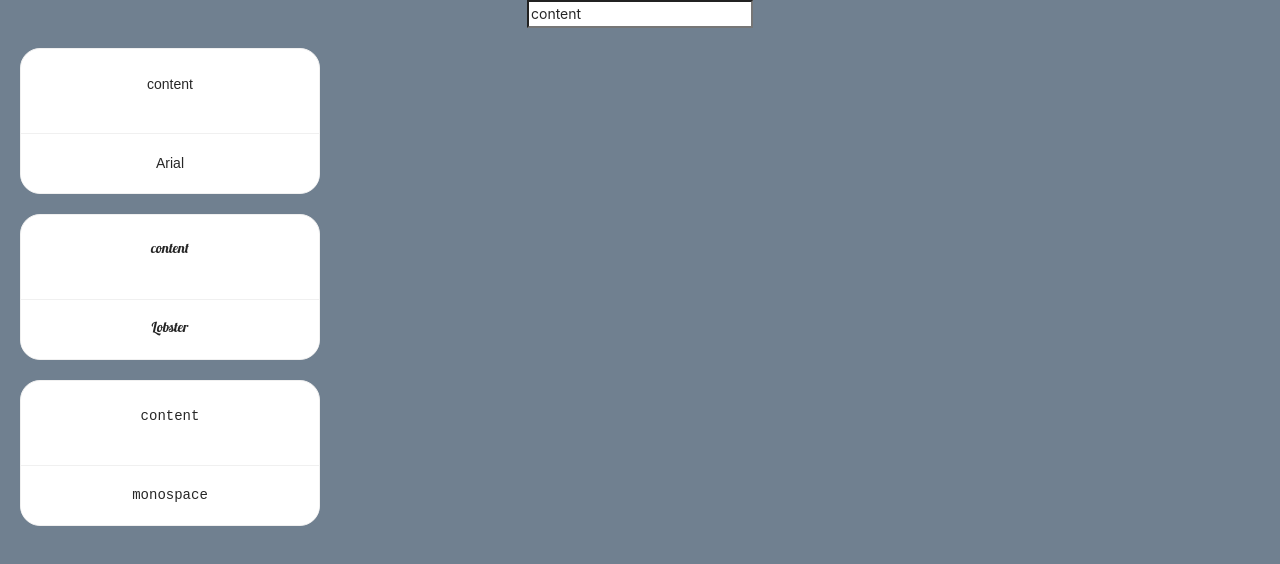
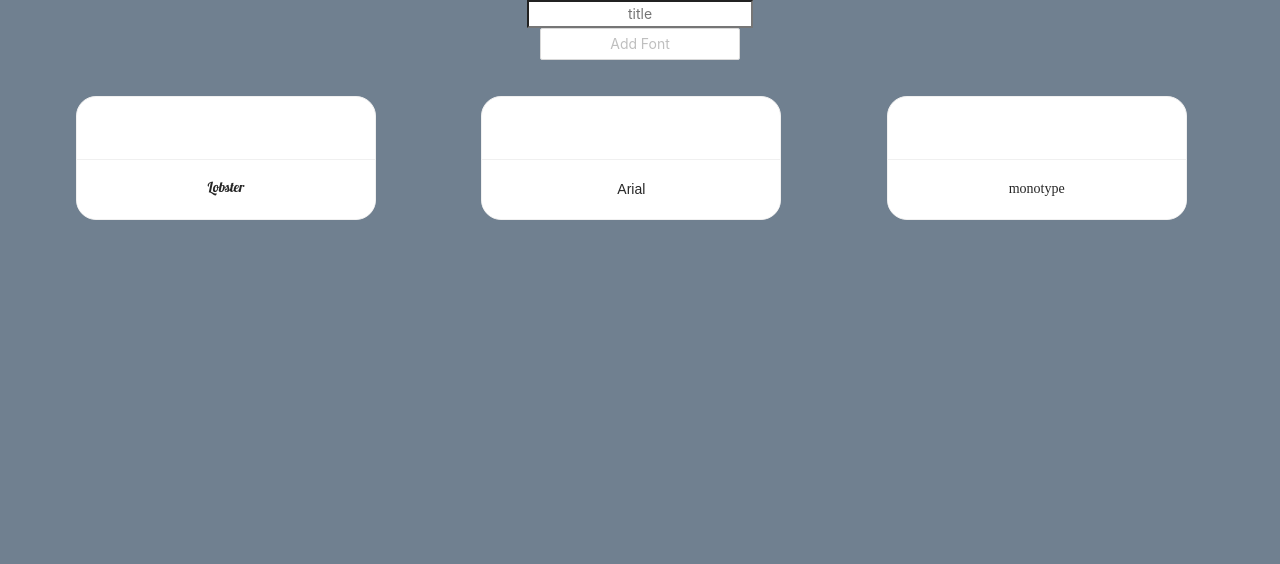
Before and after one commit to shashankp/font-app, a React (Create React App) app: page / in a window 1280 px wide. Shown: the top 564 px of the page. Built offline with nearby package versions, Linux system fonts and the light colour scheme.

Commit message:
add a font

```diff
--- a/src/App.js
+++ b/src/App.js
@@ -1,20 +1,22 @@
 import { useState } from 'react';
 import './App.css';
-import FontCard  from "./components/FontCard";
+import FontCards  from "./components/FontCards";
+import FontList  from "./components/FontList";
 
 function App() {
-  const [content, setContent] = useState("content");
+  const [title, setTitle] = useState("");
+  const [fonts, setFonts] = useState(["Lobster", "Arial", "monotype"]);
 
-  const onChangeHandler = event => {
-    setContent(event.target.value);
- };
+  const createFontCard = (font) => {
+    setFonts([...fonts, font]);
+  }
 
   return (
     <div className="App">
-       <input name="content" type="text" value={content} onChange={onChangeHandler} />
-       <FontCard font="Arial" content={content} />
-       <FontCard font="Lobster" content={content} />
-       <FontCard font="monospace" content={content} />
+       <input style={{ textAlign: 'center' }} placeholder='title' name="title" type="text" value={title} onChange={(e) => {setTitle(e.target.value)}} />
+       <br/>
+       <FontList callback={createFontCard}/>
+       <FontCards fonts={fonts} title={title}/>
     </div>
   );
 }
--- a/src/components/FontCard.jsx
+++ b/src/components/FontCard.jsx
@@ -16,11 +16,11 @@ function FontCard(props) {
         }}
         actions={[
             <h4 style={{ paddingTop: "6px", fontFamily: font }} key="Name" >
-            {props.title || font}
+            {font}
             </h4>
         ]}
         >
-        <p style={{ fontFamily: font }}>{props.content}</p>
+        <p style={{ fontFamily: font }}>{props.title}</p>
         </Card>
     </div>
     )
--- /dev/null
+++ b/src/components/FontCards.jsx
@@ -0,0 +1,17 @@
+import FontCard from "./FontCard";
+import "antd/dist/antd.min.css";
+import '../styles/FontCards.css';
+
+function FontCards(props) {
+    return (
+        <div className="cards">
+            {props.fonts.map((font, index) => {
+            return (<div className="card" key={index}>
+                <FontCard font={font} title={props.title} />
+            </div>)
+            })}
+        </div>
+    )
+}
+
+export default FontCards;
--- /dev/null
+++ b/src/components/FontList.jsx
@@ -0,0 +1,50 @@
+import { useState } from "react";
+import "antd/dist/antd.min.css";
+import { AutoComplete } from 'antd';
+
+const mockVal = (str, repeat = 1) => ({
+    value: str.repeat(repeat),
+});
+
+const searchFontWithFragment = (str) => {
+    const fontList = ["Lobster", "Arial", "Times New Roman", "Courier New", "Verdana"];
+    const filteredFonts = fontList.filter(font => font.toLowerCase().includes(str.toLowerCase()));
+    return filteredFonts.map(font => ({ label: font, value: font }));
+}
+
+function FontList(props) {
+
+    const [value, setValue] = useState("");
+    const [options, setOptions] = useState([]);
+
+    const onSelect = (data) => {
+        console.log('onSelect', data);
+        props.callback(data);
+    };
+
+    const onChange = (data) => {
+        setValue(data);
+    };
+
+    const onSearch = (searchText) => {
+        setOptions(
+            !searchText ? [] : searchFontWithFragment(searchText),
+          );
+    }
+
+    return (
+    <>
+        <AutoComplete
+          value={value}
+          options={options}
+          style={{ width: 200 }}
+          onSelect={onSelect}
+          onSearch={onSearch}
+          onChange={onChange}
+          placeholder="Add Font"
+          />
+    </>
+    )
+}
+
+export default FontList;
--- /dev/null
+++ b/src/styles/FontCards.css
@@ -0,0 +1,20 @@
+.card {
+    padding: 1rem;
+  }
+
+  .cards {
+    max-width: 1200px;
+    margin: 0 auto;
+    display: grid;
+    grid-gap: 1rem;
+  }
+
+  /* Screen larger than 600px? 2 column */
+  @media (min-width: 600px) {
+    .cards { grid-template-columns: repeat(2, 1fr); }
+  }
+
+  /* Screen larger than 900px? 3 columns */
+  @media (min-width: 900px) {
+    .cards { grid-template-columns: repeat(3, 1fr); }
+  }
```
